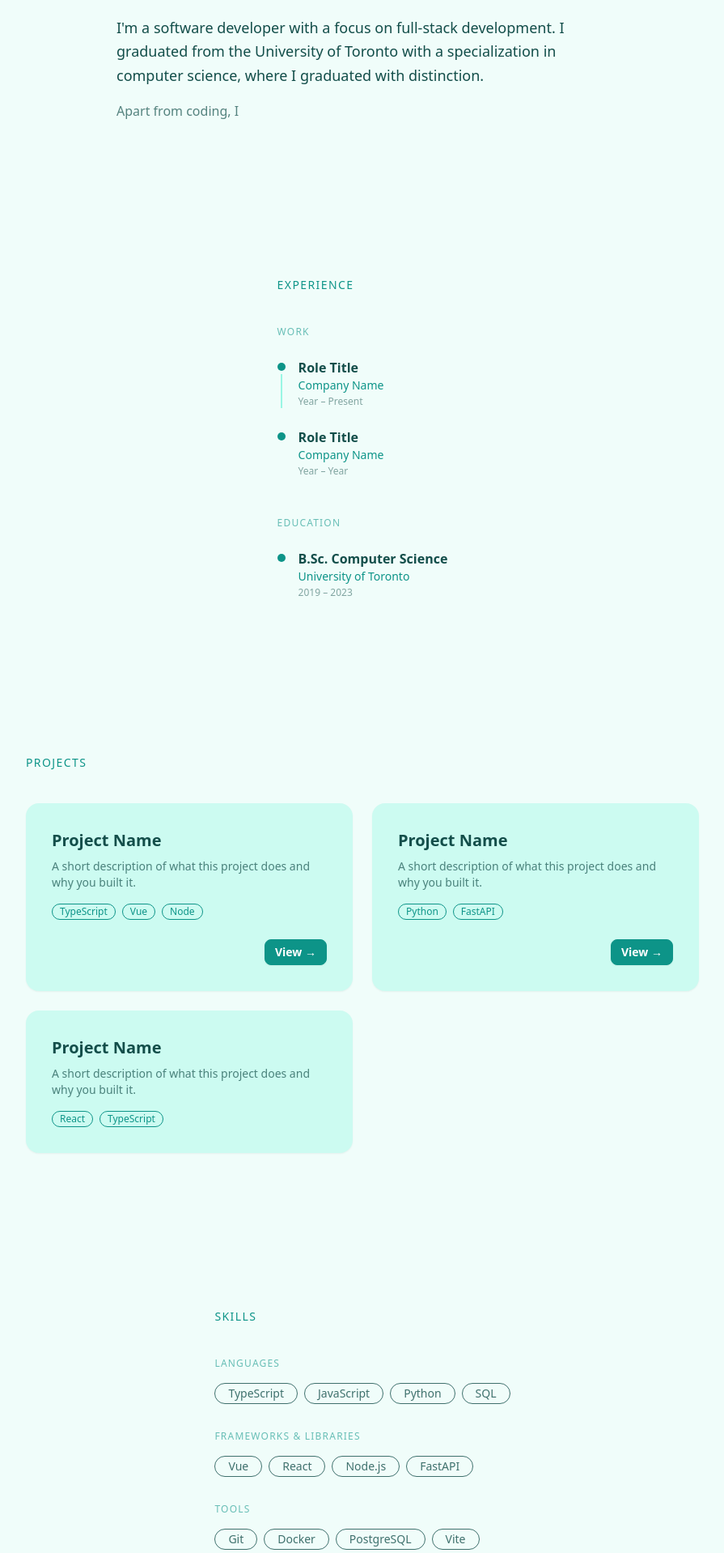
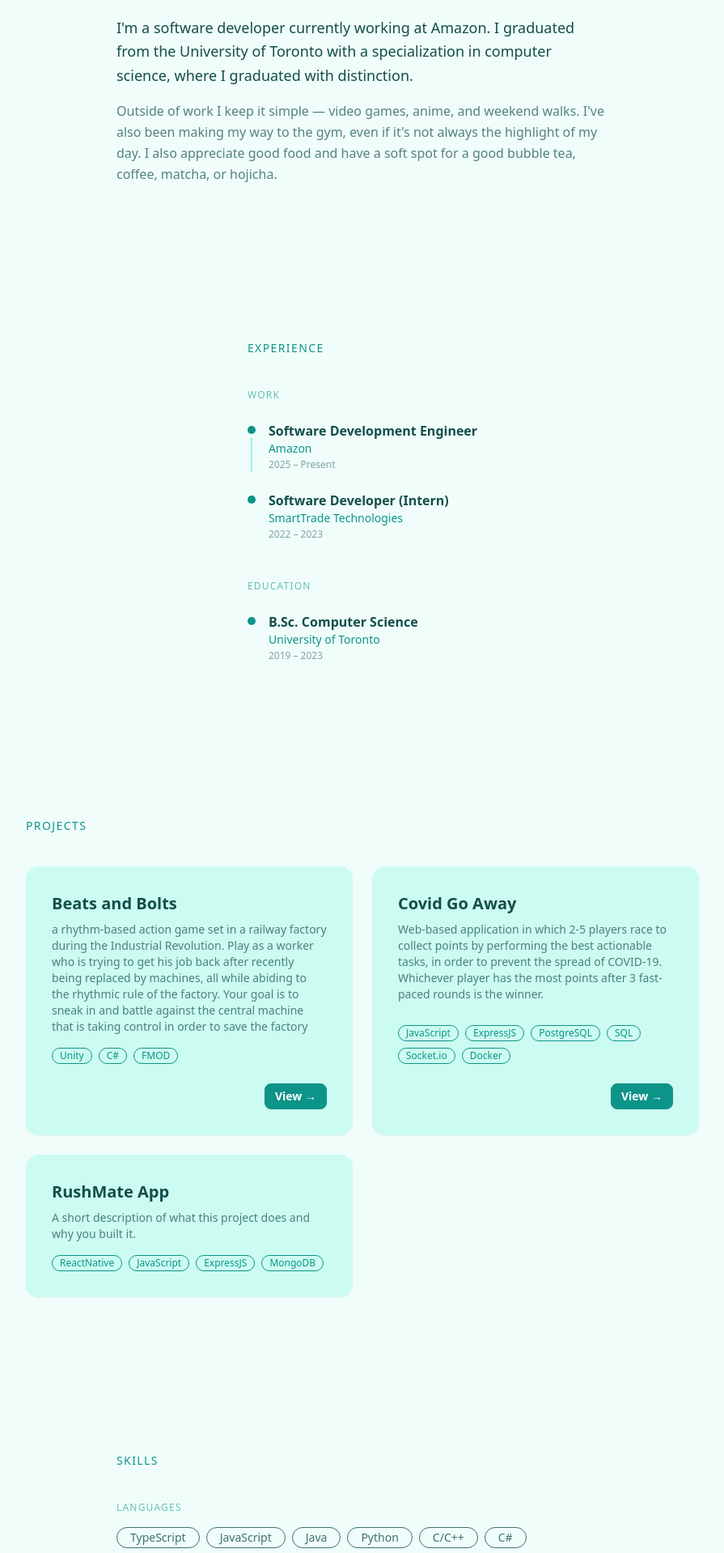
Before and after one commit to jrdn-l/website, a Vue app: page / in a window 1280 px wide. Shown: the part 920-2838 px from the top of the page at 81% size, without its empty margins (192-1087 px from the left). Built offline with nearby package versions, Linux system fonts and the light colour scheme.

Commit message:
Adding some more details

```diff
--- a/src/components/VerticalSteps.vue
+++ b/src/components/VerticalSteps.vue
@@ -9,7 +9,10 @@ defineProps<{
     <li v-for="(item, i) in items" :key="i" class="flex gap-4 pb-6 last:pb-0">
       <div class="flex flex-col items-center">
         <div class="w-2.5 h-2.5 rounded-full bg-primary mt-1.5 shrink-0"></div>
-        <div v-if="i < items.length - 1" class="w-0.5 flex-1 bg-base-300 mt-1"></div>
+        <div
+          v-if="i < items.length - 1"
+          class="w-0.5 flex-1 bg-base-300 mt-1"
+        ></div>
       </div>
       <div>
         <p class="font-semibold text-base-content">{{ item.title }}</p>
--- a/src/components/views/AboutView.vue
+++ b/src/components/views/AboutView.vue
@@ -4,12 +4,15 @@
   <section id="about" class="py-24 px-8 max-w-2xl mx-auto">
     <h2 class="text-sm uppercase tracking-widest text-primary mb-6">About</h2>
     <p class="text-base-content text-lg leading-relaxed mb-4">
-      I'm a software developer with a focus on full-stack development. I graduated
-      from the University of Toronto with a specialization in computer science,
-      where I graduated with distinction.
+      I'm a software developer currently working at Amazon. I graduated from the
+      University of Toronto with a specialization in computer science, where I
+      graduated with distinction.
     </p>
     <p class="text-base-content/70 leading-relaxed">
-      Apart from coding, I <!-- fill in: hobbies, interests, what you're building -->
+      Outside of work I keep it simple — video games, anime, and weekend walks.
+      I've also been making my way to the gym, even if it's not always the
+      highlight of my day. I also appreciate good food and have a soft spot for
+      a good bubble tea, coffee, matcha, or hojicha.
     </p>
   </section>
 </template>
--- a/src/components/views/ExperienceView.vue
+++ b/src/components/views/ExperienceView.vue
@@ -2,8 +2,16 @@
 import VerticalSteps from '@/components/VerticalSteps.vue'
 
 const workItems = [
-  { title: 'Role Title', subtitle: 'Company Name', date: 'Year – Present' },
-  { title: 'Role Title', subtitle: 'Company Name', date: 'Year – Year' },
+  {
+    title: 'Software Development Engineer',
+    subtitle: 'Amazon',
+    date: '2025 – Present',
+  },
+  {
+    title: 'Software Developer (Intern)',
+    subtitle: 'SmartTrade Technologies',
+    date: '2022 – 2023',
+  },
 ]
 
 const educationItems = [
@@ -17,15 +25,21 @@ const educationItems = [
 
 <template>
   <section id="experience" class="py-24 px-8 max-w-2xl mx-auto">
-    <h2 class="text-sm uppercase tracking-widest text-primary mb-10">Experience</h2>
+    <h2 class="text-sm uppercase tracking-widest text-primary mb-10">
+      Experience
+    </h2>
 
     <div class="mb-12">
-      <h3 class="text-xs uppercase tracking-widest text-primary/60 mb-6">Work</h3>
+      <h3 class="text-xs uppercase tracking-widest text-primary/60 mb-6">
+        Work
+      </h3>
       <VerticalSteps :items="workItems" />
     </div>
 
     <div>
-      <h3 class="text-xs uppercase tracking-widest text-primary/60 mb-6">Education</h3>
+      <h3 class="text-xs uppercase tracking-widest text-primary/60 mb-6">
+        Education
+      </h3>
       <VerticalSteps :items="educationItems" />
     </div>
   </section>
--- a/src/components/views/ProjectsView.vue
+++ b/src/components/views/ProjectsView.vue
@@ -1,21 +1,31 @@
 <script setup lang="ts">
 const projects = [
   {
-    title: 'Project Name',
-    description: 'A short description of what this project does and why you built it.',
-    tags: ['TypeScript', 'Vue', 'Node'],
+    title: 'Beats and Bolts',
+    description:
+      'a rhythm-based action game set in a railway factory during the Industrial Revolution. Play as a worker who is trying to get his job back after recently being replaced by machines, all while abiding to the rhythmic rule of the factory. Your goal is to sneak in and battle against the central machine that is taking control in order to save the factory',
+    tags: ['Unity', 'C#', 'FMOD'],
     link: 'https://github.com/',
   },
   {
-    title: 'Project Name',
-    description: 'A short description of what this project does and why you built it.',
-    tags: ['Python', 'FastAPI'],
+    title: 'Covid Go Away',
+    description:
+      'Web-based application in which 2-5 players race to collect points by performing the best actionable tasks, in order to prevent the spread of COVID-19. Whichever player has the most points after 3 fast-paced rounds is the winner.',
+    tags: [
+      'JavaScript',
+      'ExpressJS',
+      'PostgreSQL',
+      'SQL',
+      'Socket.io',
+      'Docker',
+    ],
     link: 'https://github.com/',
   },
   {
-    title: 'Project Name',
-    description: 'A short description of what this project does and why you built it.',
-    tags: ['React', 'TypeScript'],
+    title: 'RushMate App',
+    description:
+      'A short description of what this project does and why you built it.',
+    tags: ['ReactNative', 'JavaScript', 'ExpressJS', 'MongoDB'],
     link: '',
   },
 ]
@@ -23,7 +33,9 @@ const projects = [
 
 <template>
   <section id="projects" class="py-24 px-8 max-w-4xl mx-auto">
-    <h2 class="text-sm uppercase tracking-widest text-primary mb-10">Projects</h2>
+    <h2 class="text-sm uppercase tracking-widest text-primary mb-10">
+      Projects
+    </h2>
     <div class="grid grid-cols-1 md:grid-cols-2 gap-6">
       <div
         v-for="project in projects"
@@ -38,10 +50,16 @@ const projects = [
               v-for="tag in project.tags"
               :key="tag"
               class="badge badge-outline badge-primary text-xs"
-            >{{ tag }}</span>
+              >{{ tag }}</span
+            >
           </div>
           <div v-if="project.link" class="card-actions justify-end mt-4">
-            <a :href="project.link" target="_blank" class="btn btn-primary btn-sm">View →</a>
+            <a
+              :href="project.link"
+              target="_blank"
+              class="btn btn-primary btn-sm"
+              >View →</a
+            >
           </div>
         </div>
       </div>
--- a/src/components/views/SkillsView.vue
+++ b/src/components/views/SkillsView.vue
@@ -2,15 +2,33 @@
 const skillGroups = [
   {
     category: 'Languages',
-    skills: ['TypeScript', 'JavaScript', 'Python', 'SQL'],
+    skills: [
+      'TypeScript',
+      'JavaScript',
+      'Java',
+      'Python',
+      'C/C++',
+      'C#',
+      'HTML/CSS',
+    ],
   },
   {
     category: 'Frameworks & Libraries',
-    skills: ['Vue', 'React', 'Node.js', 'FastAPI'],
+    skills: [
+      'Vue',
+      'React',
+      'Node.js',
+      'ExpressJS',
+      'Angular',
+      'ReactNative',
+      'Unity',
+      'Spring',
+      'Django',
+    ],
   },
   {
     category: 'Tools',
-    skills: ['Git', 'Docker', 'PostgreSQL', 'Vite'],
+    skills: ['Git', 'Docker', 'PostgreSQL', 'Latex', 'MongoDB', 'Gen AI'],
   },
 ]
 </script>
@@ -20,13 +38,16 @@ const skillGroups = [
     <h2 class="text-sm uppercase tracking-widest text-primary mb-10">Skills</h2>
     <div class="flex flex-col gap-8">
       <div v-for="group in skillGroups" :key="group.category">
-        <h3 class="text-xs uppercase tracking-widest text-primary/60 mb-4">{{ group.category }}</h3>
+        <h3 class="text-xs uppercase tracking-widest text-primary/60 mb-4">
+          {{ group.category }}
+        </h3>
         <div class="flex flex-wrap gap-2">
           <span
             v-for="skill in group.skills"
             :key="skill"
             class="badge badge-outline text-base-content/80 text-sm py-3 px-4"
-          >{{ skill }}</span>
+            >{{ skill }}</span
+          >
         </div>
       </div>
     </div>
```
Also changed, not shown: src/components/HeroSection.vue (+19 -4 lines).
